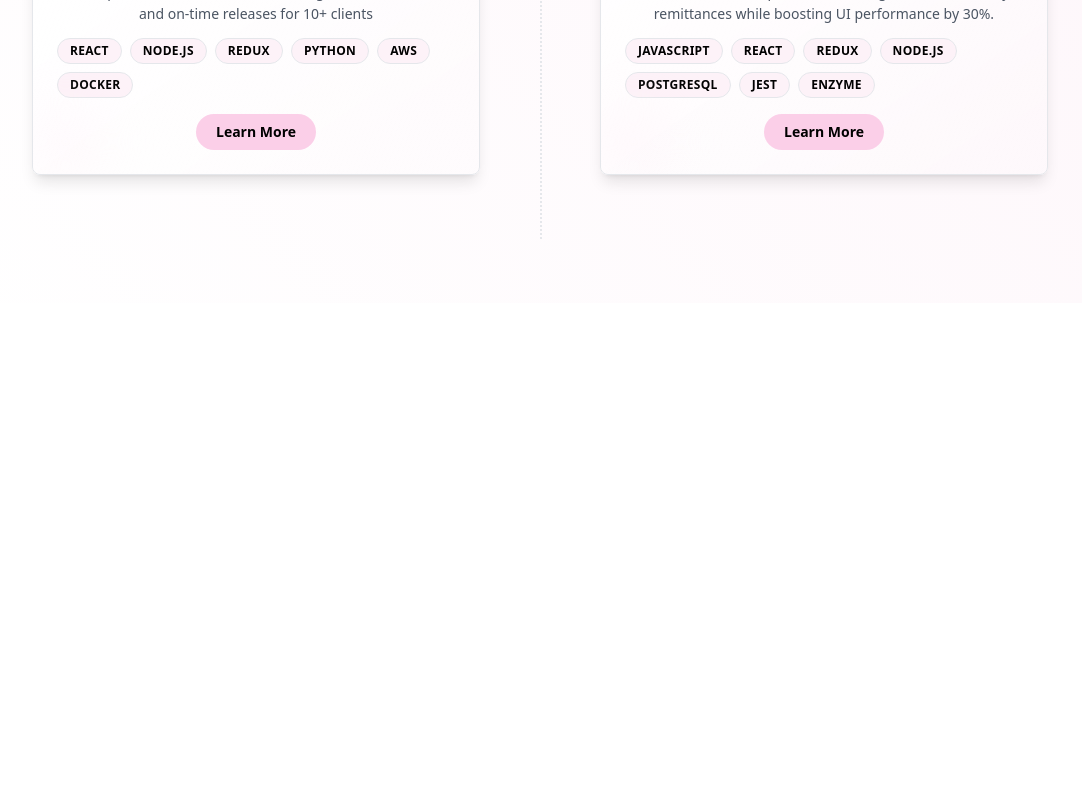
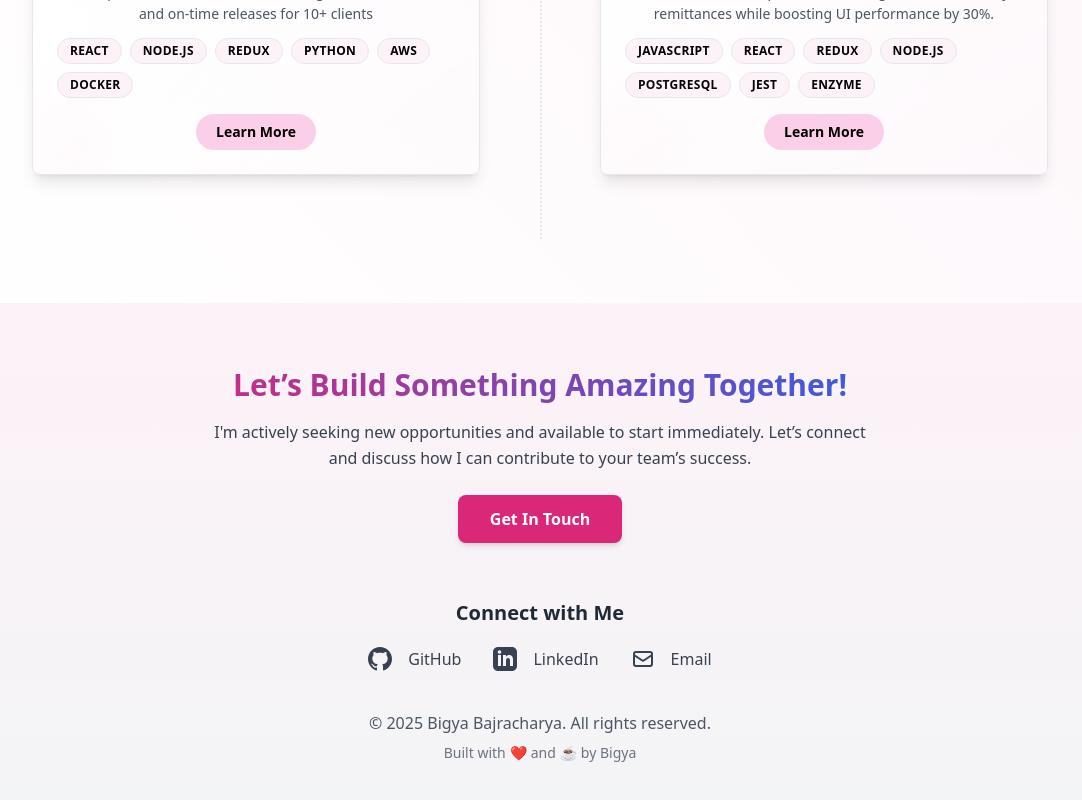
Before and after one commit to bigyaa/bigyaa.github.io, a React (Create React App) app: page / in a window 1280 px wide. Shown: the part 1800-2600 px from the top of the page, without its empty margins (100-1182 px from the left). Before the commit the page ends 2163 px from the top, so only its background shows below. Built offline with nearby package versions, Linux system fonts and the light colour scheme.

Commit message:
Add footer to portfolio

```diff
--- a/src/components/Footer.js
+++ b/src/components/Footer.js
@@ -1,11 +1,95 @@
-// src/components/Footer.js
 import React from 'react';
+import { motion } from 'framer-motion';
+import { GitHubIcon, LinkedInIcon, EmailIcon } from './SVGIcons';
 
 function Footer() {
+  const socialLinks = [
+    {
+      href: 'https://github.com/bigyaa',
+      icon: <GitHubIcon />,
+      label: 'GitHub'
+    },
+    {
+      href: 'https://www.linkedin.com/in/bigyabajracharya',
+      icon: <LinkedInIcon />,
+      label: 'LinkedIn'
+    },
+    {
+      href: 'mailto:bigya.in.tech@gmail.com',
+      icon: <EmailIcon />,
+      label: 'Email'
+    }
+  ];
+
   return (
-    <footer className="py-4 bg-gradient-to-r  text-textPrimary">
-      <div className="text-center">
-        <p className="text-xl">© 2023 Bigya Bajracharya. All rights reserved.</p>
+    <footer className="bg-gradient-to-b from-pink-50 to-gray-100 text-gray-800 pt-16 pb-12">
+      <div className="max-w-4xl mx-auto px-6">
+        {/* CTA Section */}
+        <motion.div
+          className="text-center mb-14"
+          initial={{ y: 50, opacity: 0 }}
+          animate={{ y: 0, opacity: 1 }}
+          transition={{ duration: 0.6 }}
+        >
+          <h2 className="text-3xl font-extrabold mb-4 text-transparent bg-clip-text bg-gradient-to-r from-pink-600 to-blue-600">
+            Let’s Build Something Amazing Together!
+          </h2>
+          <p className="text-base text-gray-700 max-w-2xl mx-auto mb-6 leading-relaxed">
+            I'm actively seeking new opportunities and available to start immediately.
+            Let’s connect and discuss how I can contribute to your team’s success.
+          </p>
+          <motion.a
+            href="mailto:bigya.in.tech@gmail.com"
+            className="inline-block bg-pink-600 text-white px-8 py-3 rounded-lg font-semibold hover:bg-pink-700 transition duration-300 shadow-md hover:shadow-lg"
+            whileHover={{ scale: 1.04 }}
+            whileTap={{ scale: 0.98 }}
+          >
+            Get In Touch
+          </motion.a>
+        </motion.div>
+
+        {/* Social Links */}
+        <motion.div
+          className="text-center mb-10"
+          initial={{ y: 50, opacity: 0 }}
+          animate={{ y: 0, opacity: 1 }}
+          transition={{ duration: 0.6, delay: 0.2 }}
+        >
+          <h3 className="text-xl font-bold mb-5 text-gray-800">Connect with Me</h3>
+          <div className="flex justify-center space-x-8">
+            {socialLinks.map(({ href, icon, label }) => (
+              <motion.a
+                key={label}
+                href={href}
+                target="_blank"
+                rel="noopener noreferrer"
+                className="flex items-center space-x-2 text-gray-700 hover:text-pink-500 transition-colors"
+                whileHover={{ scale: 1.1 }}
+                whileTap={{ scale: 0.95 }}
+              >
+                {icon}
+                <span className="font-medium">{label}</span>
+              </motion.a>
+            ))}
+          </div>
+        </motion.div>
+
+        {/* Footer Bottom */}
+        <motion.div
+          className="text-center text-gray-600"
+          initial={{ opacity: 0 }}
+          animate={{ opacity: 1 }}
+          transition={{ duration: 0.6, delay: 0.4 }}
+        >
+          <p className="mb-2">&copy; {new Date().getFullYear()} Bigya Bajracharya. All rights reserved.</p>
+          <p className="flex items-center justify-center text-sm text-gray-500">
+            Built with
+            <span className="mx-1">❤️</span>
+            and
+            <span className="mx-1">☕</span>
+            by Bigya
+          </p>
+        </motion.div>
       </div>
     </footer>
   );
--- /dev/null
+++ b/src/components/SVGIcons.js
@@ -0,0 +1,41 @@
+// SVG Icon Components
+const EmailIcon = () => (
+    <svg
+        xmlns="http://www.w3.org/2000/svg"
+        className="h-6 w-6 mr-2"
+        fill="none"
+        viewBox="0 0 24 24"
+        stroke="currentColor"
+    >
+        <path
+            strokeLinecap="round"
+            strokeLinejoin="round"
+            strokeWidth={2}
+            d="M3 8l7.89 5.26a2 2 0 002.22 0L21 8M5 19h14a2 2 0 002-2V7a2 2 0 00-2-2H5a2 2 0 00-2 2v10a2 2 0 002 2z"
+        />
+    </svg>
+);
+
+const LinkedInIcon = () => (
+    <svg
+        xmlns="http://www.w3.org/2000/svg"
+        className="h-6 w-6 mr-2"
+        fill="currentColor"
+        viewBox="0 0 24 24"
+    >
+        <path d="M19 0h-14c-2.761 0-5 2.239-5 5v14c0 2.761 2.239 5 5 5h14c2.762 0 5-2.239 5-5v-14c0-2.761-2.238-5-5-5zm-11 19h-3v-11h3v11zm-1.5-12.268c-.966 0-1.75-.79-1.75-1.764s.784-1.764 1.75-1.764 1.75.79 1.75 1.764-.783 1.764-1.75 1.764zm13.5 12.268h-3v-5.604c0-3.368-4-3.113-4 0v5.604h-3v-11h3v1.765c1.396-2.586 7-2.777 7 2.476v6.759z" />
+    </svg>
+);
+
+const GitHubIcon = () => (
+    <svg
+        xmlns="http://www.w3.org/2000/svg"
+        className="h-6 w-6 mr-2"
+        fill="currentColor"
+        viewBox="0 0 24 24"
+    >
+        <path d="M12 0c-6.626 0-12 5.373-12 12 0 5.302 3.438 9.8 8.207 11.387.599.111.793-.261.793-.577v-2.234c-3.338.726-4.033-1.416-4.033-1.416-.546-1.387-1.333-1.756-1.333-1.756-1.089-.745.083-.729.083-.729 1.205.084 1.839 1.237 1.839 1.237 1.07 1.834 2.807 1.304 3.492.997.107-.775.418-1.305.762-1.604-2.665-.305-5.467-1.334-5.467-5.931 0-1.311.469-2.381 1.236-3.221-.124-.303-.535-1.524.117-3.176 0 0 1.008-.322 3.301 1.23.957-.266 1.983-.399 3.003-.404 1.02.005 2.047.138 3.006.404 2.291-1.552 3.297-1.23 3.297-1.23.653 1.652.242 2.873.118 3.176.77.84 1.235 1.911 1.235 3.221 0 4.609-2.807 5.624-5.479 5.921.43.372.823 1.102.823 2.222v3.293c0 .319.192.694.801.576 4.765-1.589 8.199-6.086 8.199-11.386 0-6.627-5.373-12-12-12z" />
+    </svg>
+);
+
+export { EmailIcon, LinkedInIcon, GitHubIcon };
```
